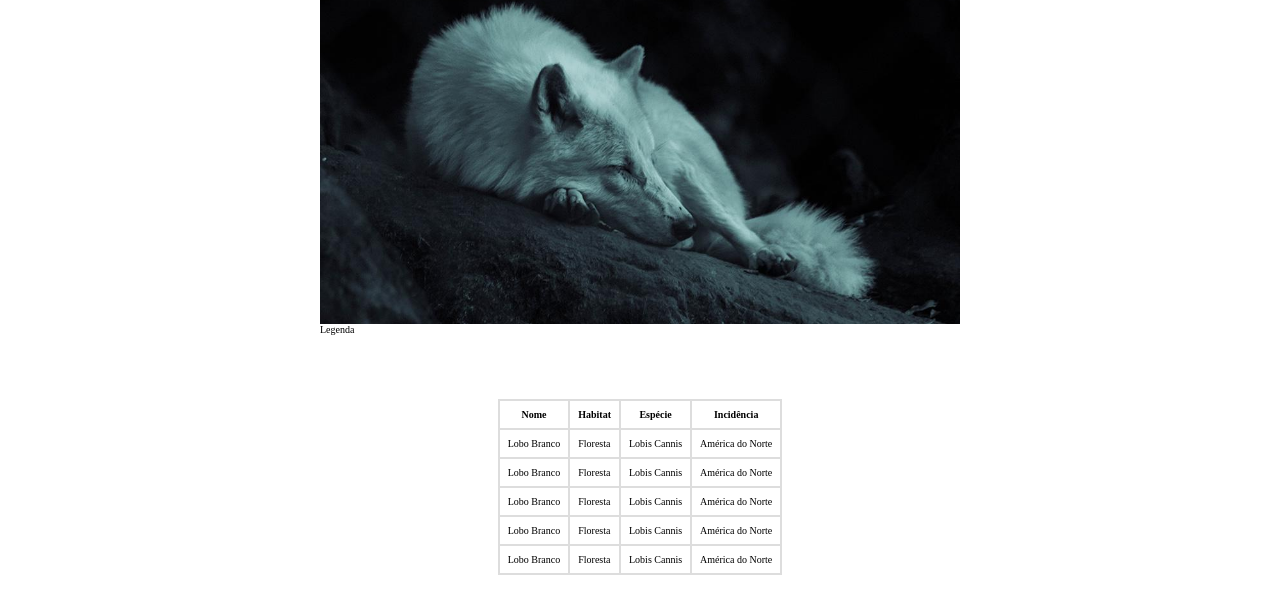
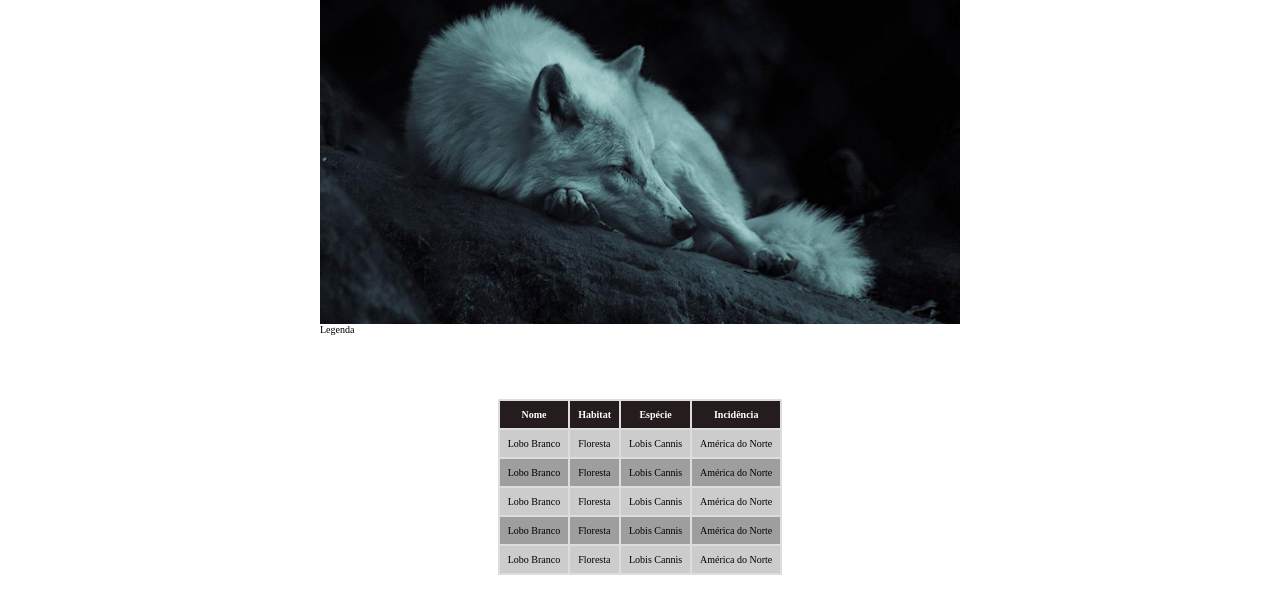
Before and after one commit to 1TDSPM-23/rm99768, a plain HTML site: page pages/lobo1.html in a window 1280 px wide. Shown: the part 630-1246 px from the top of the page. Drawn offline with Linux system fonts and the light colour scheme.

Commit message:
Adicionei o estilo css na table

```diff
--- a/css/conteudo.css
+++ b/css/conteudo.css
@@ -29,3 +29,19 @@ th,td{
     border: 2px solid #dddddd;
     padding: 8px;
 }
+
+tr:nth-child(even){
+    background-color: #ccc;
+}
+
+tr:nth-child(odd){
+    background-color: #9e9e9e;
+}
+
+tr:nth-child(1){
+    background-color: #251d1d;
+    color: #fff;
+}
+tr:hover{
+    background-color: #131212af;
+}
```
